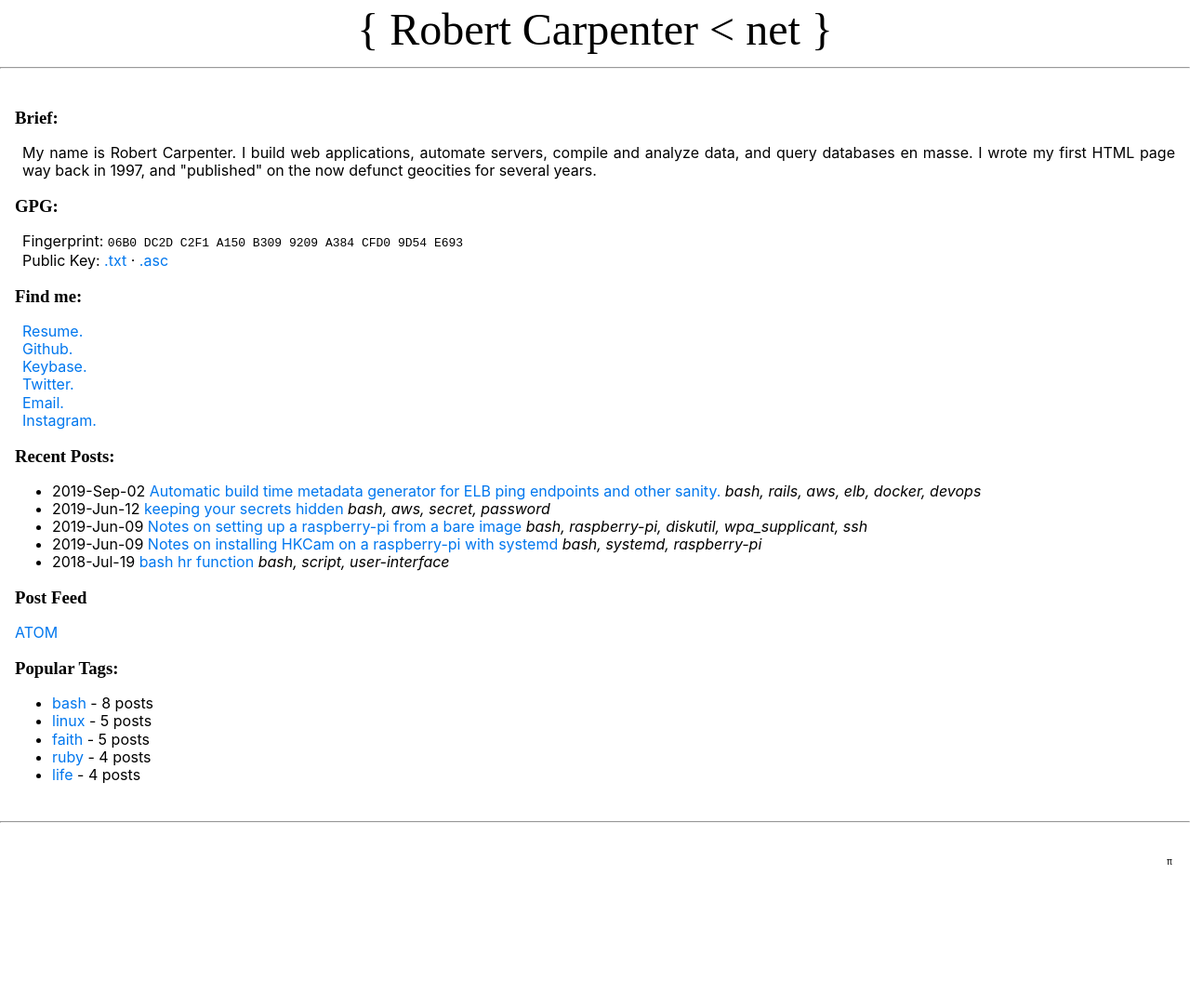
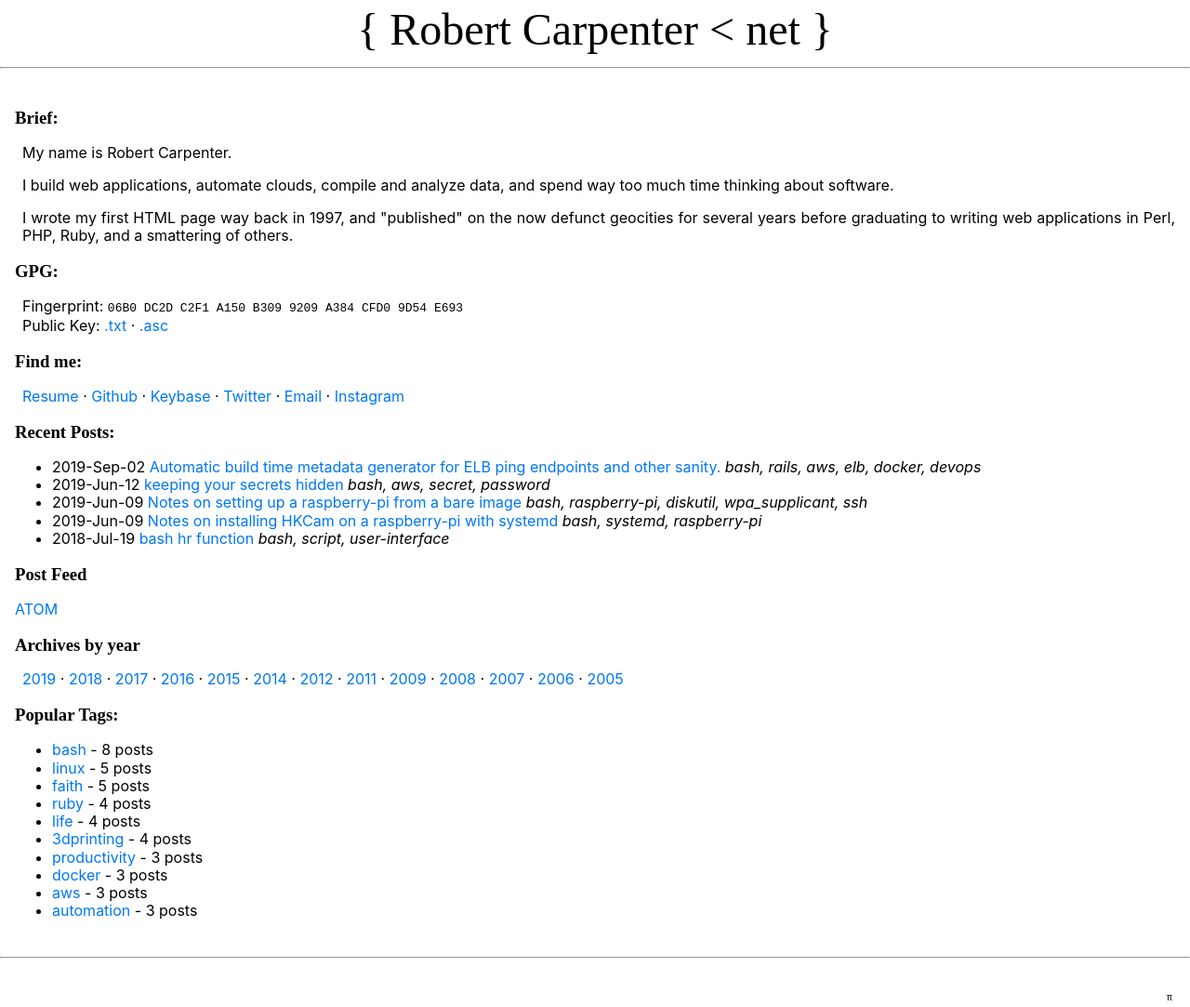
Before and after one commit to robacarp/website, a Jekyll site: the page built from index.html, in a window 1280 px wide. Shown: the whole page at 93% size. Built offline with Jekyll 4.4.1, drawn with Linux system fonts in a browser that asks for light colours; before the commit the page ends 936 px from its top, so only the background shows below that.

Commit message:
Update index.html
- Add a list of links to years in the post archive. This was already
present but without any inbound links it was useless. Now the year
indices are less useless.

```diff
--- a/index.html
+++ b/index.html
@@ -3,9 +3,9 @@ layout: default
 ---
 
 <h3>Brief:</h3>
-<p>
-My name is Robert Carpenter.  I build web applications, automate servers, compile and analyze data, and query databases en masse. I wrote my first HTML page way back in 1997, and "published" on the now defunct geocities for several years.
-</p>
+<p>My name is Robert Carpenter.</p>
+<p>I build web applications, automate clouds, compile and analyze data, and spend way too much time thinking about software.</p>
+<p>I wrote my first HTML page way back in 1997, and "published" on the now defunct geocities for several years before graduating to writing web applications in Perl, PHP, Ruby, and a smattering of others.</p>
 
 <h3>GPG:</h3>
 <p>
@@ -15,12 +15,12 @@ Public Key: <a href="/files/9D54E693.txt">.txt</a> &middot; <a href="/files/9D54
 
 <h3>Find me:</h3>
 <p>
-<a href="https://resume.robacarp.com">Resume.</a> <br>
-<a href="https://github.com/robacarp">Github.</a> <br>
-<a href="https://keybase.io/robacarp">Keybase.</a> <br>
-<a href="https://twitter.com/robacarp">Twitter.</a> <br>
-<a href="mailto:codemonkey \at/ robacarp \dot/ com">Email.</a> <br>
-<a href="https://instagram.com/robacarp">Instagram.</a>
+<a href="https://resume.robacarp.com">Resume</a> &middot;
+<a href="https://github.com/robacarp">Github</a> &middot;
+<a href="https://keybase.io/robacarp">Keybase</a> &middot;
+<a href="https://twitter.com/robacarp">Twitter</a> &middot;
+<a href="mailto:codemonkey \at/ robacarp \dot/ com">Email</a> &middot;
+<a href="https://instagram.com/robacarp">Instagram</a>
 </p>
 
 <h3>Recent Posts:</h3>
@@ -35,6 +35,24 @@ Public Key: <a href="/files/9D54E693.txt">.txt</a> &middot; <a href="/files/9D54
 <h3>Post Feed</h3>
 <a href="/atom.xml">ATOM</a>
 
+{% capture post_years %}
+  {% for post in site.posts %}
+  {{ post.date | date: '%Y' }}
+  {% endfor %}
+{% endcapture %}
+
+{% assign unique_post_years = post_years | split: " " | sort | uniq | reverse %}
+
+<h3>Archives by year</h3>
+<p>
+{% for year in unique_post_years %}
+  <a href="/{{year}}">{{year}}</a>
+  {% if forloop.last != true %}
+  &middot;
+  {% endif %}
+{% endfor %}
+</p>
+
 {% capture tag_counts %}
   {% for tag in site.tags %}
     {{ tag[1].size | plus: 1000 }}#{{ tag[0] | downcase }}#{{ tag[1].size }}
@@ -45,7 +63,7 @@ Public Key: <a href="/files/9D54E693.txt">.txt</a> &middot; <a href="/files/9D54
 
 <h3>Popular Tags:</h3>
 <ul>
-{% for tag in sorted_tags limit:5 %}
+{% for tag in sorted_tags limit:10 %}
   {% assign parts = tag | split: "#" %}
   {% assign name = parts[1] %}
   {% assign post_count = parts[2] %}
```
